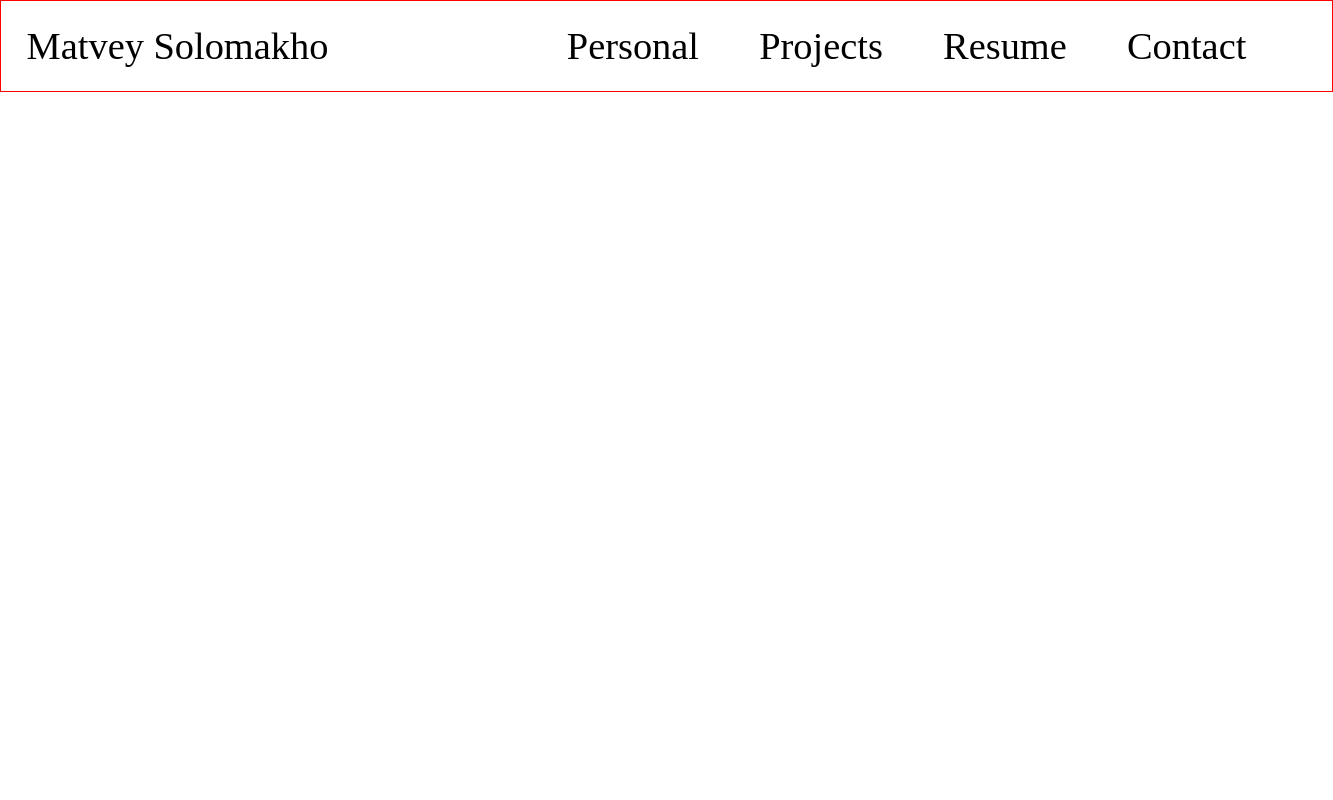
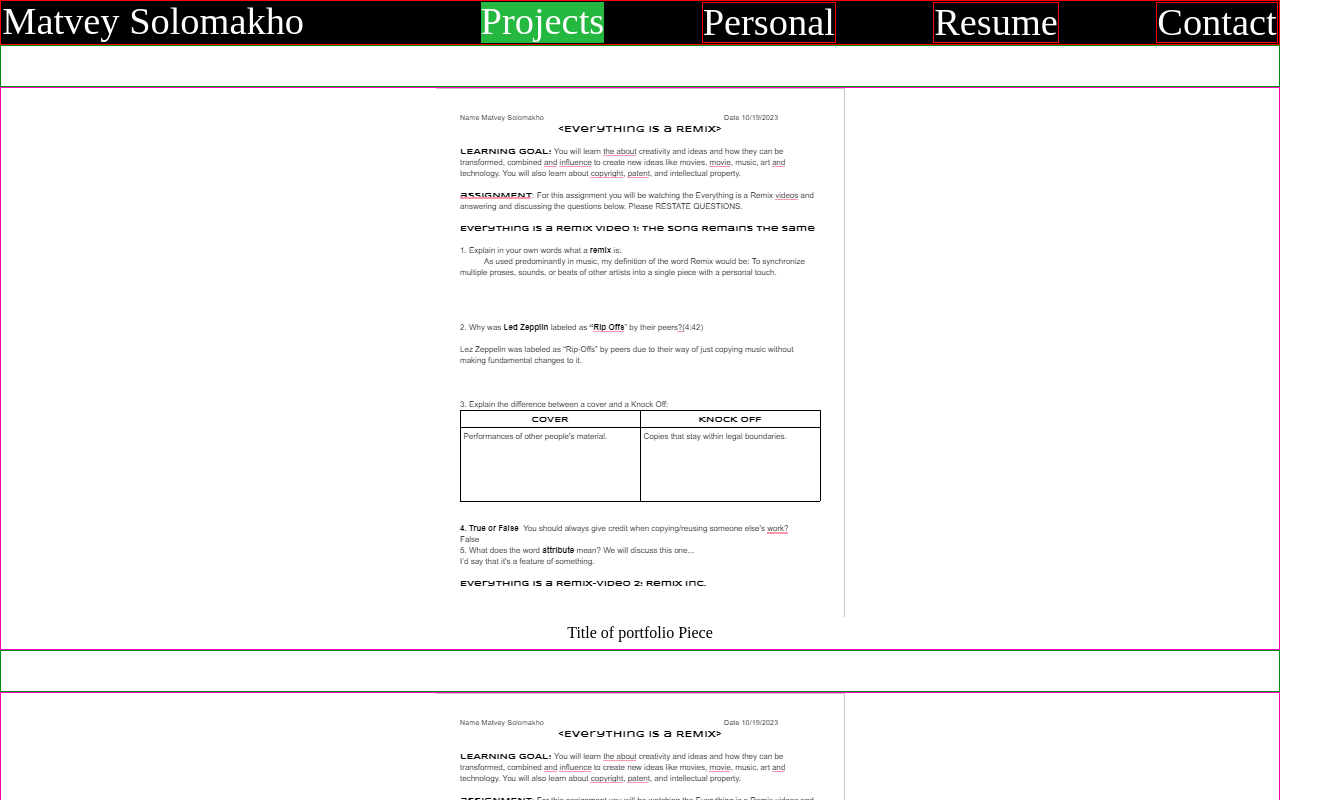
Before and after one commit to mathewmatiks/mathewmatiks-website, a plain HTML site: page portfolio.html in a window 1280 px wide. Shown: the top 800 px of the page, 1333 px wide, since content can reach past the window. Drawn offline with Linux system fonts and the light colour scheme.

Commit message:
Added More code

```diff
--- a/Portoflio.css
+++ b/Portoflio.css
@@ -1,13 +1,14 @@
 .header{
-    width: 100%;
+    /* width: 100%; */
+    height: 90%;
     border: 1px solid red;
-    position: fixed;
+    position:absolute;
     display: flex;
     justify-content: space-between;
-    padding: 2vw;
+    padding: 0.1vw;
     position:relative;
-    background-color: white;
-    font-size:12px;
+    background-color: rgb(0, 0, 0);
+    /* font: size 3px; */
 
 }
 
@@ -16,22 +17,75 @@
 .logo{
     width: 60%;
     font-size:3vw;
+    justify-content: flex-start;
+    color: rgb(255, 255, 255);
     /* font-size:12px; */
 }
 
 .nav{
     width: 100%;
     display: flex;
-    justify-content: space-evenly;
+    justify-content: space-between;
     font-size:3vw;
 
 }
 
 .navitem{
+    border: 1px solid red;
+}
 
+.navitemselected{
+    background-color: #25b840;
+
+}
+.TESTING{
+    color: #ffffff;
 }
 
 a{
     text-decoration: none;
-    color: black;
+    color: rgb(255, 255, 255);
 }
+
+.content{
+    border: 1px solid rgb(255, 0, 191);
+
+}
+
+.showcase{
+    display: flex;
+    justify-content: center;
+    align-items: center;
+    /* margin: 5%;
+    margin: 10vh; */
+    flex-direction: column;
+
+}
+
+.titleitem{
+    display: flex;
+    justify-content: center;
+    align-items: center;
+    margin: 5%;
+    margin: 1vh;
+
+
+}
+
+.image{
+    vertical-align:middle
+
+
+}
+
+img{
+    height: 60%;
+    justify-content: center;
+}
+
+.filter{
+    border: 1px solid rgb(0, 141, 21);
+    height: 40px;
+
+
+}
--- a/portfolio.html
+++ b/portfolio.html
@@ -15,19 +15,37 @@
         </div>
 
         <div class="nav">
+            <div class="navitemselected"><a href="#" class="TESTING">Projects</a></div>
             <div class="navitem"><a href="#">Personal</a></div>
-            <div class="navitem"><a href="#">Projects</a></div>
             <div class="navitem"><a href="#">Resume</a></div>
             <div class="navitem"><a href="#">Contact</a></div>
         </div>
 </div>
+
+<div class="filter"></div>
+
 <div class="content">
-    <div class="image">
-        <div class="title">
-
+    <div class="showcase">
+        <img src="Writing_02.png" alt="PLACEHOLDER" class="image">
+            <div class="title">
+                <h1 class="titleitem">Title of portfolio Piece</h1>
+            </div>
         </div>
     </div>
 </div>
+
+<div class="filter"></div>
+
+<div class="content">
+    <div class="showcase">
+        <img src="Writing_02.png" alt="PLACEHOLDER" class="image">
+            <div class="title">
+                <h1 class="titleitem">Title of portfolio Piece</h1>
+            </div>
+        </div>
+    </div>
+</div>
+
 
 </div>
 </div>
```
